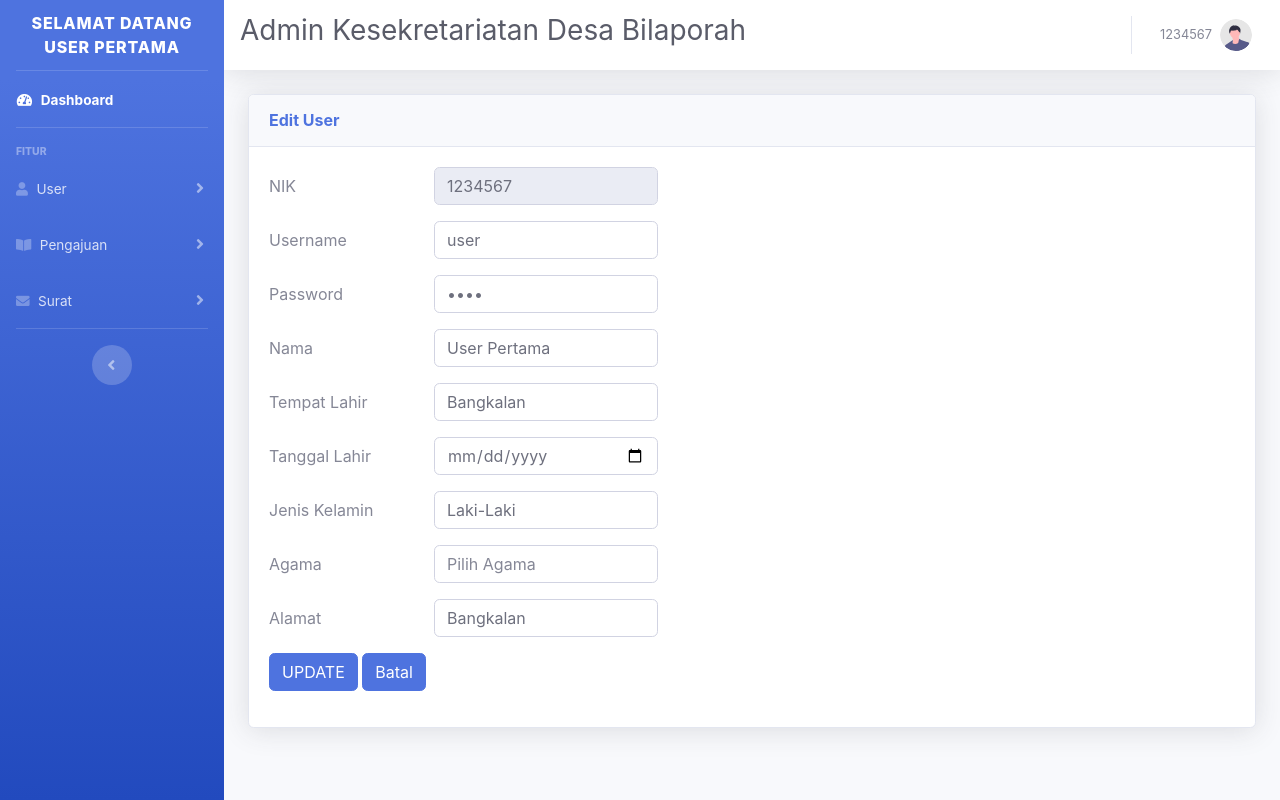
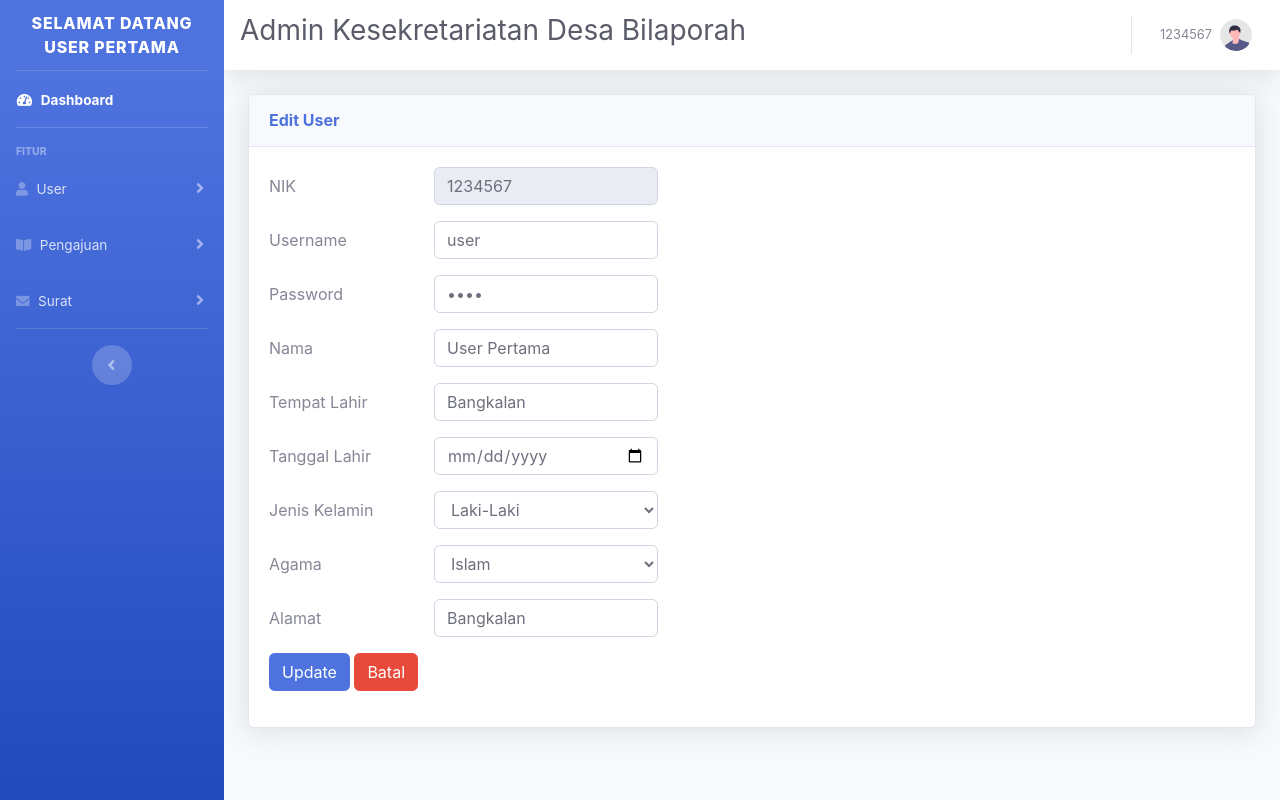
Before and after one commit to yoga-tirta/surat-bilaporah, a PHP site: page /edit_data/edit_user.php?nik=1234567 in a window 1280 px wide. Run offline with PHP 8.4, Linux system fonts and the light colour scheme; a user stored in the database is signed in; data comes from the database, SQL or seed files in the repository; some libraries are stand-ins or nearby versions.

Commit message:
update user

```diff
--- a/edit_data/edit_user.php
+++ b/edit_data/edit_user.php
@@ -41,7 +41,7 @@ $nik = $tb_user["nik"]
           <div class="form-group row">
             <label for="input_nama_barang" class="col-sm-2 col-form-label">NIK</label>
             <div class="col-md-3">
-              <input type="text" class="form-control" name="nik" placeholder="Masukkan NIK" value="<?= $data['nik'] ?>" disabled>
+              <input type="number" class="form-control" name="nik" placeholder="Masukkan NIK" value="<?= $data['nik'] ?>" disabled>
               <input type="hidden" class="form-control" name="nik" placeholder="Masukkan NIK" value="<?= $data['nik'] ?>">
             </div>
           </div>
@@ -64,39 +64,50 @@ $nik = $tb_user["nik"]
             </div>
           </div>
           <div class="form-group row">
-            <label for="input_stock_barang" class="col-sm-2 col-form-label">Tempat Lahir</label>
+            <label for="" class="col-sm-2 col-form-label">Tempat Lahir</label>
             <div class="col-md-3">
               <input type="text" class="form-control" name="tempat_lahir" placeholder="Masukkan Tempat Lahir" value="<?= $data['tempat_lahir'] ?>">
             </div>
           </div>
           <div class="form-group row">
-            <label for="input_stock_barang" class="col-sm-2 col-form-label">Tanggal Lahir</label>
+            <label for="" class="col-sm-2 col-form-label">Tanggal Lahir</label>
             <div class="col-md-3">
               <input type="date" class="form-control" name="tanggal_lahir" placeholder="Masukkan Tanggal Lahir" value="<?= $data['tanggal_lahir'] ?>">
             </div>
           </div>
+
           <div class="form-group row">
-            <label for="input_stock_barang" class="col-sm-2 col-form-label">Jenis Kelamin</label>
+            <label for="" class="col-sm-2 col-form-label">Jenis Kelamin</label>
             <div class="col-md-3">
-              <input type="text" class="form-control" name="gender" placeholder="Pilih" value="<?= $data['gender'] ?>">
+              <select name="gender" id="gender" class="form-control" placeholder="Pilih Jenis Kelamin" value="<?= $data['gender'] ?>">
+                <option value="Laki-Laki">Laki-Laki</option>
+                <option value="Perempuan">Perempuan</option>
+              </select>
             </div>
           </div>
           <div class="form-group row">
-            <label for="input_stock_barang" class="col-sm-2 col-form-label">Agama</label>
+            <label for="" class="col-sm-2 col-form-label">Agama</label>
             <div class="col-md-3">
-              <input type="text" class="form-control" name="agama" placeholder="Pilih Agama" value="<?= $data['agama'] ?>">
+              <select name="agama" id="agama" class="form-control" placeholder="Pilih Agama" value="<?= $data['agama'] ?>">
+                <option value="Islam">Islam</option>
+                <option value="Kristen Protestan">Kristen Protestan</option>
+                <option value="Kristen Katolik">Kristen Katolik</option>
+                <option value="Hindu">Hindu</option>
+                <option value="Buddha">Buddha</option>
+                <option value="Konghucu">Konghucu</option>
+              </select>
             </div>
           </div>
           <div class="form-group row">
-            <label for="input_stock_barang" class="col-sm-2 col-form-label">Alamat</label>
+            <label for="" class="col-sm-2 col-form-label">Alamat</label>
             <div class="col-md-3">
               <input type="text" class="form-control" name="alamat" placeholder="Masukkan Alamat" value="<?= $data['alamat'] ?>">
             </div>
           </div>
           <div class="form-group row">
             <div class="col-sm-10">
-              <button type="submit" class="btn btn-primary" name="update_user">UPDATE</button>
-              <a href="../admin/user.php"><button type="button" class="btn btn-primary" name="batal">Batal</button></a>
+              <button type="submit" class="btn btn-primary" name="update_user">Update</button>
+              <a href="../admin/user.php"><button type="button" class="btn btn-danger" name="batal">Batal</button></a>
             </div>
           </div>
           <?php
--- a/input_data/input_user.php
+++ b/input_data/input_user.php
@@ -103,7 +103,7 @@ $data = mysqli_query($koneksi, "SELECT * FROM tb_user where tb_user.username is
           <div class="form-group row">
             <div class="col-sm-10">
               <button type="submit" class="btn btn-primary" name="tambah_data">Tambah</button>
-              <a href="../admin/user.php"><button type="button" class="btn btn-primary" name="batal">Batal</button></a>
+              <a href="../admin/user.php"><button type="button" class="btn btn-danger" name="batal">Batal</button></a>
             </div>
           </div>
           <?php
```
Also changed, not shown: db/data_warga.php (deleted, +0 -15 lines).
